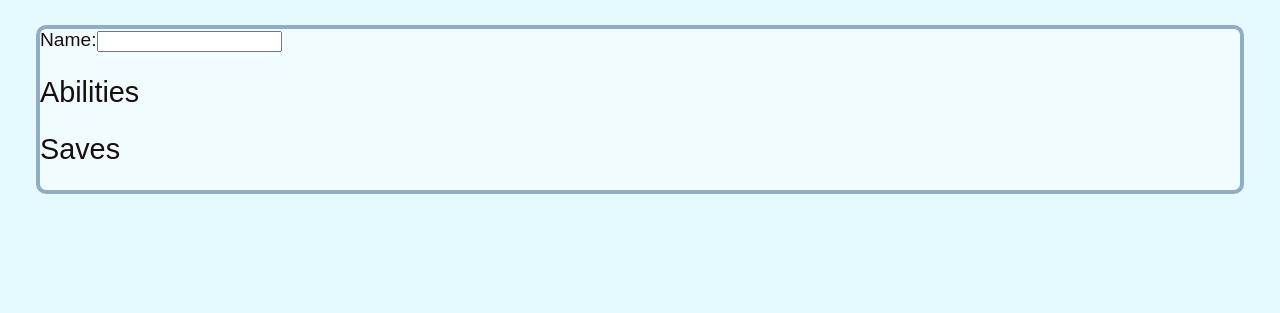
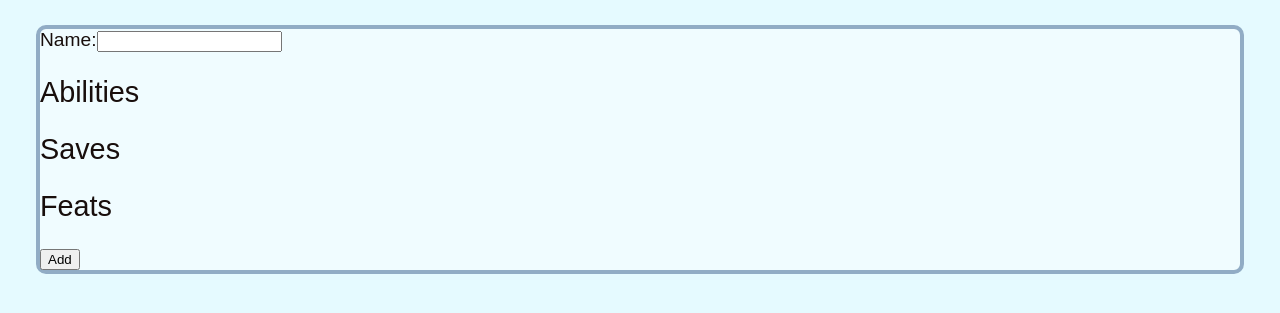
Before and after one commit to matthew-hale/pf-rerole, a Flask app: page /characters/1 in a window 1280 px wide. Shown: the part 103-416 px from the top of the page. Run offline with Flask 3, Linux system fonts and the light colour scheme; the visitor is signed in with stand-in values (Sample User, id 1).

Commit message:
Add feats to html and view initialization

```diff
--- a/rerole.app/rerole_app/static/rerole.js
+++ b/rerole.app/rerole_app/static/rerole.js
@@ -563,6 +563,16 @@ function initialize_view(model, view) {
         }
     }
 
+    const feats = document.getElementById("feats");
+    for (const feat of Object.keys(data.feats)) {
+        const feat_data = data.feats[feat];
+
+        let feat_button = document.createElement("button");
+        feat_button.setAttribute("type", "button");
+        feat_button.innerHTML = feat;
+        feats.append(feat_button);
+    }
+
     view.update = function(model) {
         let data = model.getData();
 
--- a/rerole.app/rerole_app/templates/character.html
+++ b/rerole.app/rerole_app/templates/character.html
@@ -31,6 +31,10 @@
     <h2>Saves</h2>
     <div id="saves">
     </div>
+    <h2>Feats</h2>
+    <button class="button" type="button">Add</button>
+    <div id="feats">
+    </div>
 </div>
 
 </body>
```
